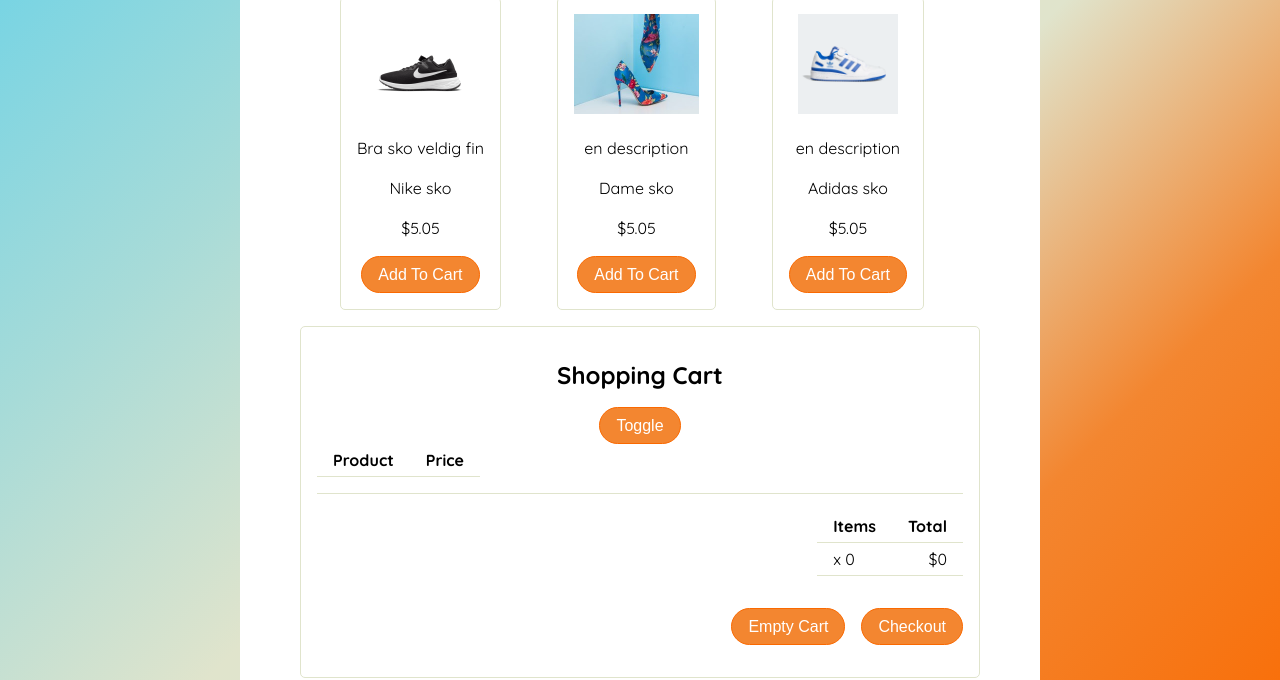
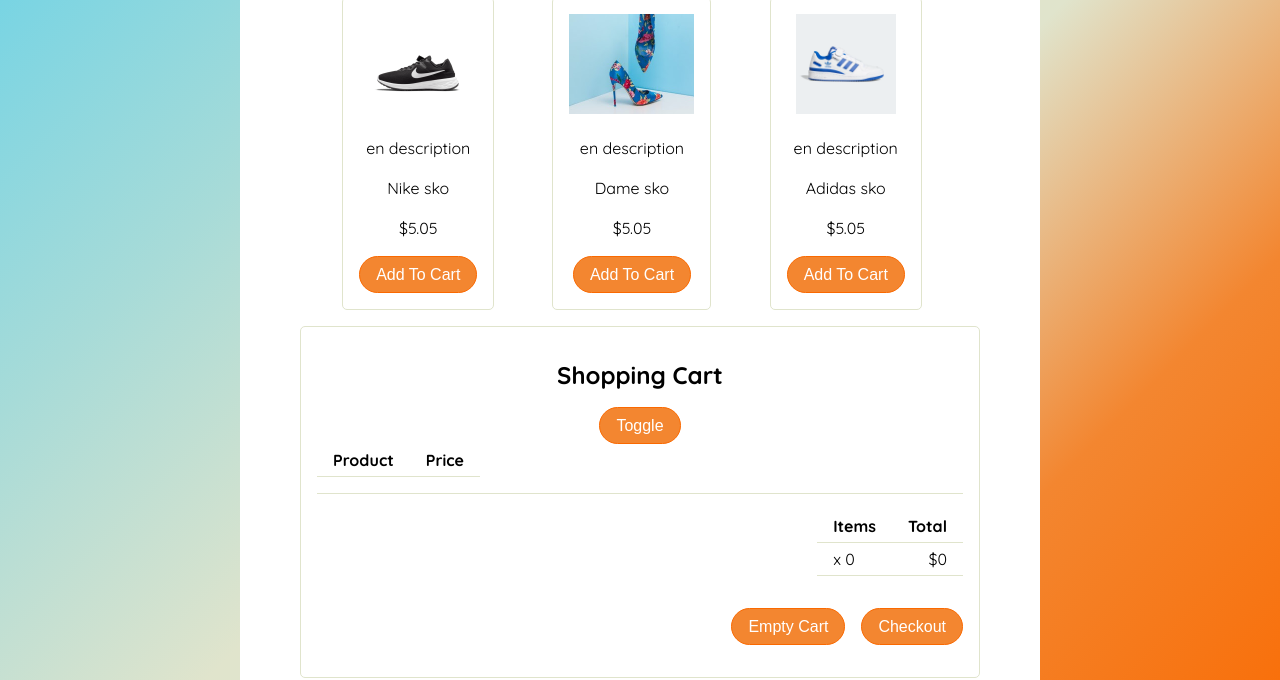
Before and after one commit to Nadidee/januarModul1Team8, a plain HTML site: page uke2/gruppeoppgave/indexTeam.html in a window 1280 px wide. Shown: the part 143-823 px from the top of the page. Drawn offline with Linux system fonts and the light colour scheme.

Commit message:
en description på Nike sko

```diff
--- a/uke2/gruppeoppgave/indexTeam.html
+++ b/uke2/gruppeoppgave/indexTeam.html
@@ -61,7 +61,7 @@
 					 <div class="product">
 						<div> <img src="img/nike.png" alt="" id="nike">
 
-                        <p id>Bra sko veldig fin</p>
+                        <p id>en description</p>
 						</div>
                         <p>Nike sko</p>
 						 <p id="price1">$5.05</p>
```
